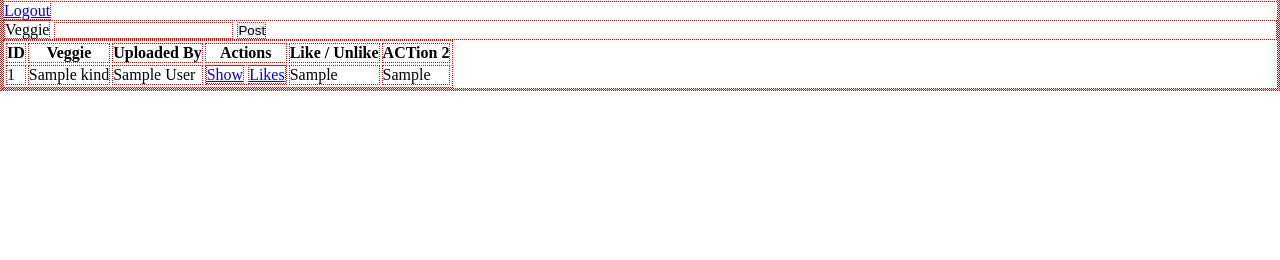
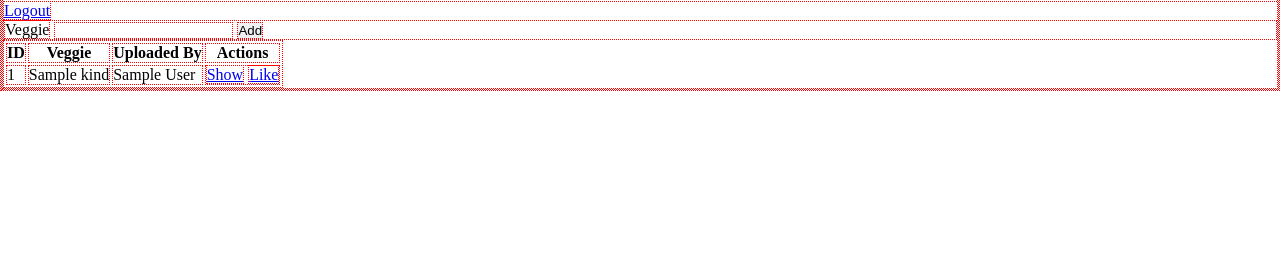
Before and after one commit to MJOSHI5/My-Veggies, a Django app: template veggies_app/templates/success.html in a window 1280 px wide. Shown: the part 40-300 px from the top of the page. Run offline with Django 3.2, Linux system fonts and the light colour scheme; the template is opened without the code that fills it: most values are stand-ins (such as "Sample title", 1, 10 or a date in 2020).

Commit message:
Fixed like/un-like feauture

```diff
--- a/veggies_app/templates/success.html
+++ b/veggies_app/templates/success.html
@@ -18,7 +18,7 @@
             {% csrf_token %}
             <label for="veggie">Veggie</label>
             <input type="text" name="veggie">
-            <button type="submit">Post</button>
+            <button type="submit">Add</button>
 
         </form>
 
@@ -30,13 +30,11 @@
                 <th>Veggie</th>
                 <th>Uploaded By</th>
                 <th>Actions</th>
-                <th>Like / Unlike</th>
-                <th>ACTion 2</th>
             </tr>
             {% for veggie in all_veggies %}
             <tr>
 
-             <!--all_veggies from context-->
+            <!--all_veggies from context-->
 
                 <td>{{veggie.id}}</td>
                 <td>{{veggie.kind}}</td>
@@ -45,23 +43,19 @@
                 <td>
                     <a href="/show/{{veggie.id}}">Show</a>
 
-                    {% if veggie.user_uploader ==  user %}
+
                         {% if user in veggie.likes.all %}
                             <a href="/show/{{veggie.id}}/un_likes">Un Like</a>
                         {% endif %}
-                    {% endif %}
 
 
 
-                    {% if veggie.user_uploader ==  user %}
+
+
                         {% if user not in veggie.likes.all %}
                             <a href="/show/{{veggie.id}}/likes">Like</a>
                         {% endif %}
-                    {% endif %}
 
-
-
-                    <a href="/show/{{veggie.id}}/likes">Likes</a>
 
                     {% if veggie.user_uploader == user %}
                         <a href="/veggies/{{veggie.id}}/edit">Edit</a>
@@ -72,13 +66,13 @@
                     {% endif %} <!--End of if statement for Delete-->
                 </td>
 
-                <td>{{veggie.user_likes.first_name}}</td>
+
 
                 {% if veggie.user_likes == user %}
                     <td>{{user.first_name}}</td>
                 {% endif %}
 
-                <td>{{veggie.user_likes.first_name}}</td>
+
 
 
 
```
Also changed, not shown: db.sqlite3.
